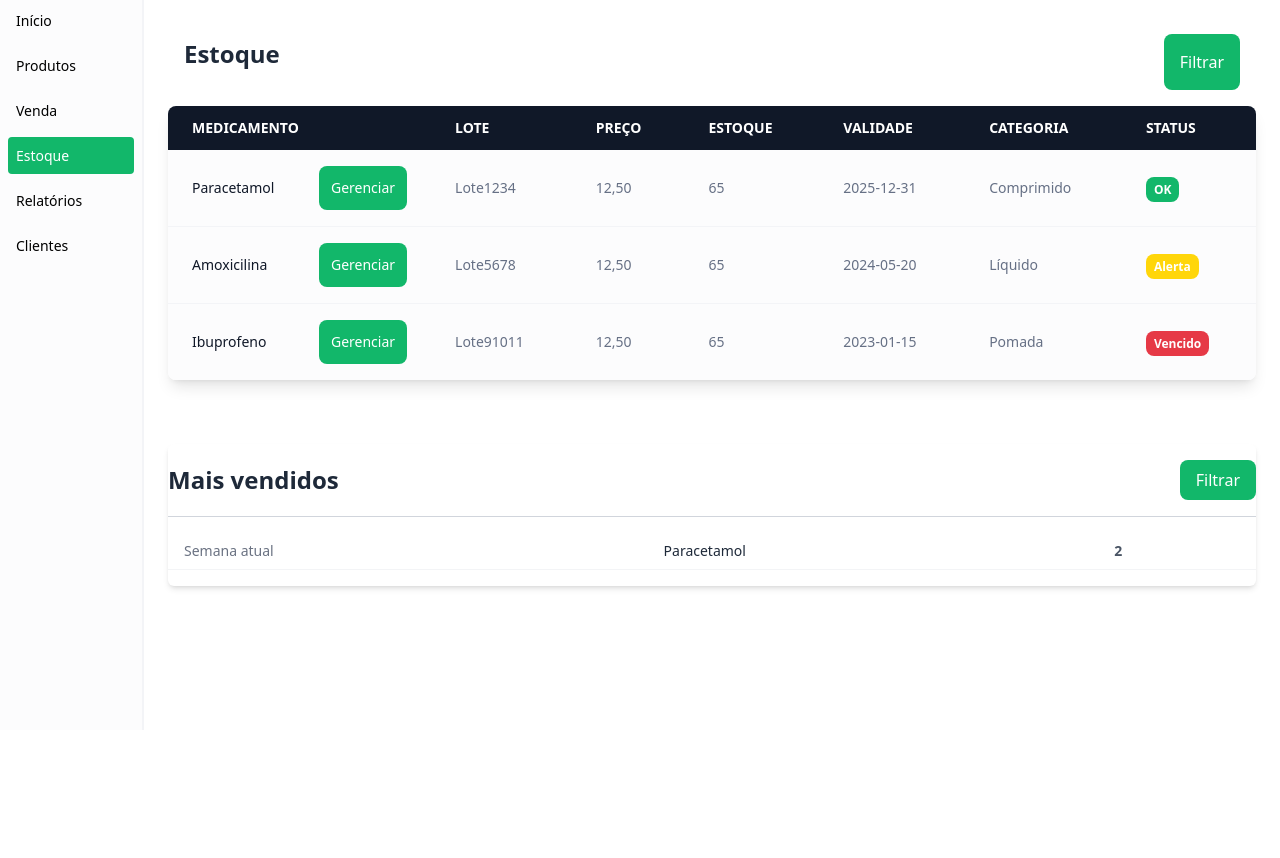
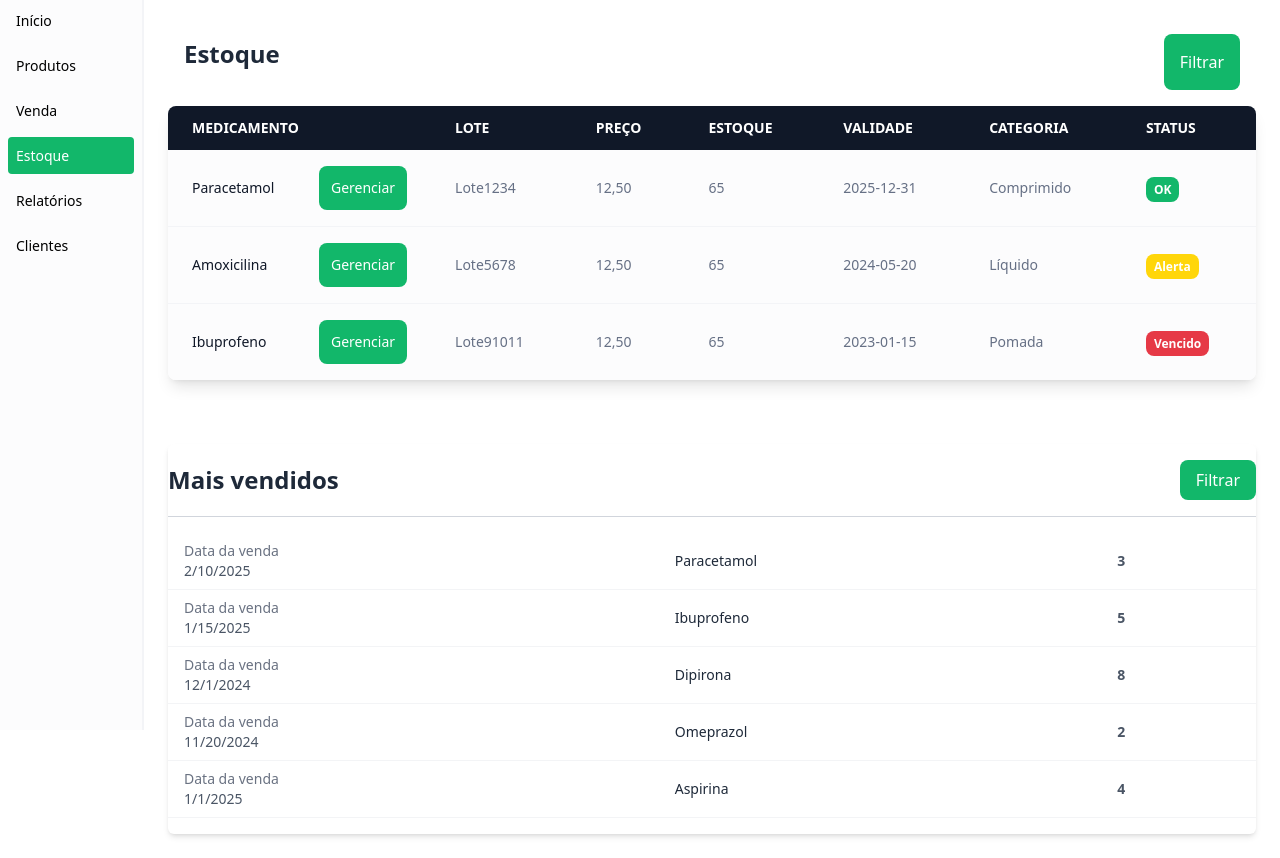
Before and after one commit to Frankllin151/mvp-farmacia, a website: page estoque.html in a window 1280 px wide. Shown: the part 70-928 px from the top of the page. Before the commit the page ends 800 px from the top, so only its background shows below. Drawn offline with nearby package versions, Linux system fonts and the light colour scheme.

Commit message:
feat: Adicionado função para renderização do html com os dados simulado do back-end

```diff
--- a/estoque.html
+++ b/estoque.html
@@ -134,10 +134,10 @@
 
         </div>
 
-        <!-- Tabela -->
+        <!-- Tabela mais vendido -->
         <div class="overflow-x-auto">
           <table class="min-w-full table-auto">
-            <tbody>
+            <tbody id="medicamentos-tabela">
               <!-- Linha de exemplo -->
               <tr class="border-b border-gray-100">
                 <td class="py-2 px-4 text-sm text-gray-600">
--- a/src/filtro.js
+++ b/src/filtro.js
@@ -45,13 +45,24 @@ document.addEventListener("DOMContentLoaded", function () {
     closeBtn.addEventListener("click", function () {
         modal.classList.add("hidden");
     });
+    var renderizarTabela = function (dados) {
+        var tabelaBody = document.getElementById("medicamentos-tabela");
+        tabelaBody.innerHTML = ""; // Limpa a tabela antes de atualizar os dados
+        dados.forEach(function (med) {
+            var row = document.createElement("tr");
+            row.className = "border-b border-gray-100";
+            row.innerHTML = "\n      <td class=\"py-2 px-4 text-sm text-gray-600\">\n        <div class=\"flex flex-col\">\n          <h6 class=\"text-sm text-gray-500\">Data da venda</h6>\n          <span>".concat(med.dataVenda.toLocaleDateString(), "</span>\n        </div>\n      </td>\n      <td class=\"py-2 px-4 text-sm text-gray-800\">\n        <p>").concat(med.nomeMedicamento, "</p>\n      </td>\n      <td class=\"py-2 px-4 text-sm text-gray-600\">\n        <p><span class=\"font-semibold\">").concat(med.quantidadeVendidas, "</span></p>\n      </td>\n    ");
+            tabelaBody.appendChild(row);
+        });
+    };
+    renderizarTabela(medicamentos);
     filterButtons.forEach(function (btn) {
         btn.addEventListener("click", function (event) {
             var target = event.target;
             var filtro = target.innerText;
             var dadosFiltrados = filtrarMedicamentos(filtro);
             console.log("Filtrando por: ".concat(filtro));
-            console.log(dadosFiltrados);
+            renderizarTabela(dadosFiltrados);
             modal.classList.add('hidden');
             modal.classList.remove("block");
         });
```
Also changed, not shown: src/filtro.ts (+29 -1 lines), CHANGELOG.md.
